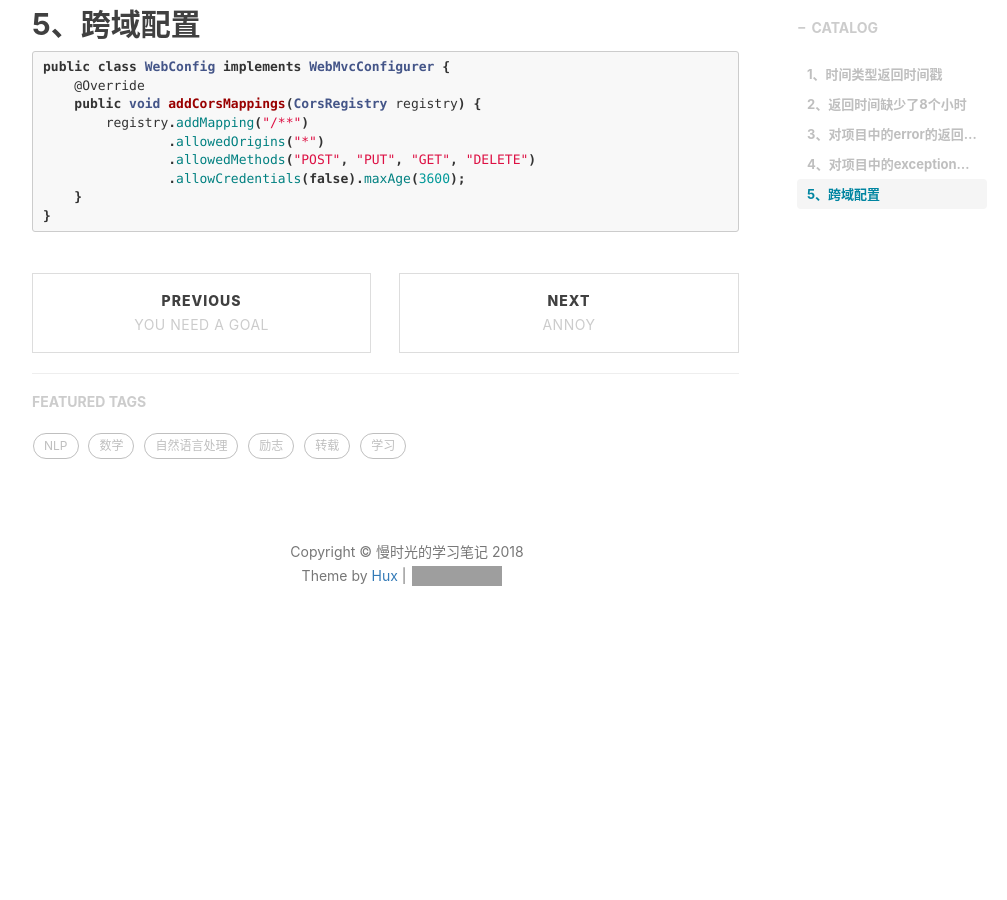
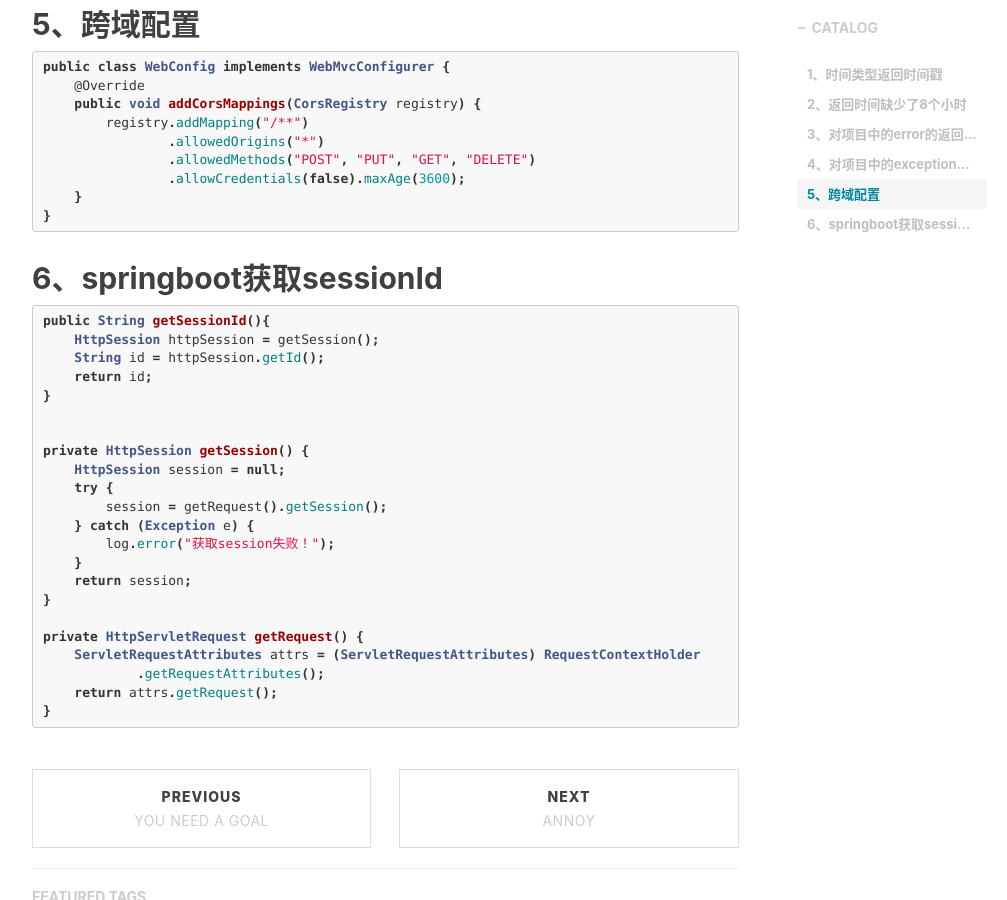
Before and after one commit to msg901216/msg901216.github.io, a Jekyll site: the page built from _posts/2018-08-24-springboot中遇到的坑.md, in a window 1280 px wide and 900 px high, scrolled down 3629 px. Shown: the whole window, without its empty margins (233-1240 px from the left). Built offline with Jekyll 4.4.1, drawn with Linux system fonts in a browser that asks for light colours; nearby versions of some CDN libraries; comment, search, counter and statistics services are not loaded; before the commit the page ends 4309 px from its top, so only the background shows below that; grey boxes are pictures that could not be loaded.

Commit message:
Update 2018-08-24-springboot中遇到的坑.md

````diff
--- a/_posts/2018-08-24-springboot中遇到的坑.md
+++ b/_posts/2018-08-24-springboot中遇到的坑.md
@@ -180,3 +180,29 @@ public class WebConfig implements WebMvcConfigurer {
     }
 }
 ```
+
+## 6、springboot获取sessionId
+```java
+public String getSessionId(){
+    HttpSession httpSession = getSession();
+    String id = httpSession.getId();
+    return id;
+}
+
+
+private HttpSession getSession() {
+    HttpSession session = null;
+    try {
+        session = getRequest().getSession();
+    } catch (Exception e) {
+        log.error("获取session失败！");
+    }
+    return session;
+}
+
+private HttpServletRequest getRequest() {
+    ServletRequestAttributes attrs = (ServletRequestAttributes) RequestContextHolder
+            .getRequestAttributes();
+    return attrs.getRequest();
+}
+```
````
